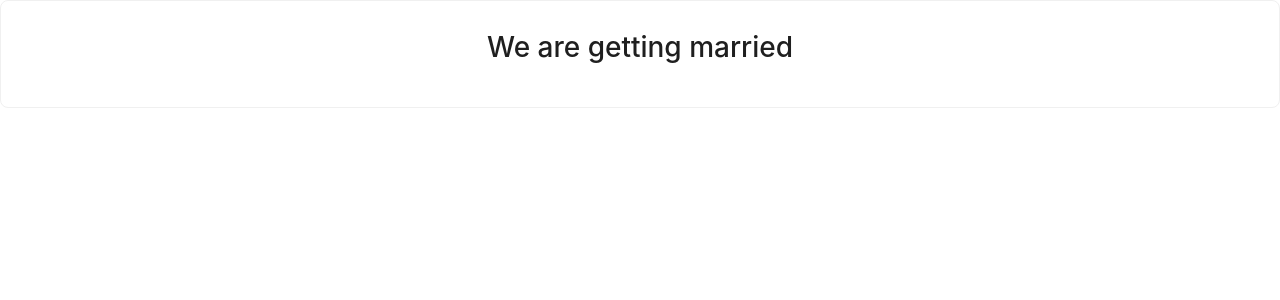
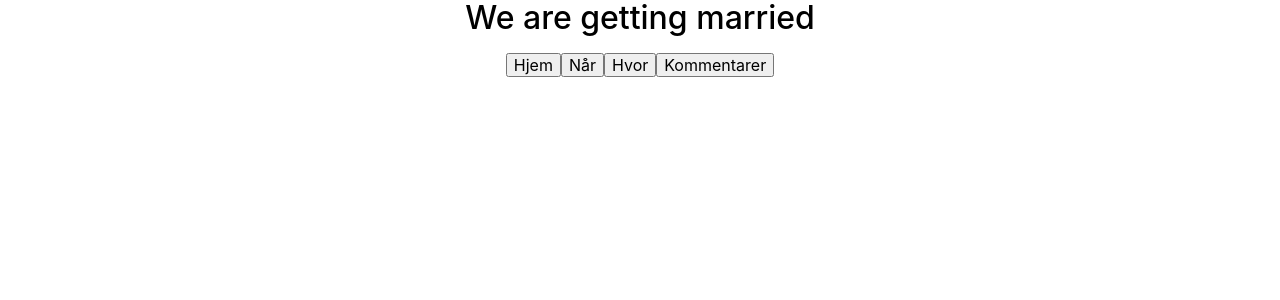
Before and after one commit to jkbui/wedding, a React (Create React App) app in the folder wedding-frontend/: page / in a window 1280 px wide. Shown: the top 300 px of the page. Built offline with nearby package versions, Linux system fonts and the light colour scheme.

Commit message:
create component tabs and tab

```diff
--- a/wedding-frontend/src/App.js
+++ b/wedding-frontend/src/App.js
@@ -1,12 +1,13 @@
 import 'antd/dist/reset.css';
 import './App.css';
-import {Button} from 'antd';
-import { Card } from 'antd';
+import { Tab } from './components/Tab.tsx';
+import { Tabs } from './components/Tabs.tsx';
 
 function App() {
   return (
     <div className="App">
-      <Card><h1>We are getting married</h1></Card>
+      <h1>We are getting married</h1>
+    <Tabs/>
     </div>
   );
 }
--- /dev/null
+++ b/wedding-frontend/src/components/Tab.tsx
@@ -0,0 +1,8 @@
+import React, { ReactElement } from "react";
+
+export const Tab = ({title}): ReactElement => {
+  return(
+  <>
+<button >{title}</button>
+  </>);
+};
--- /dev/null
+++ b/wedding-frontend/src/components/Tabs.tsx
@@ -0,0 +1,13 @@
+import React, { ReactElement } from "react";
+import { Tab } from "./Tab.tsx";
+
+export const Tabs = (): ReactElement => {
+  return (
+    <>
+      <Tab title="Hjem" />
+      <Tab title="Når" />
+      <Tab title="Hvor" />
+      <Tab title="Kommentarer" />
+    </>
+  );
+};
```
